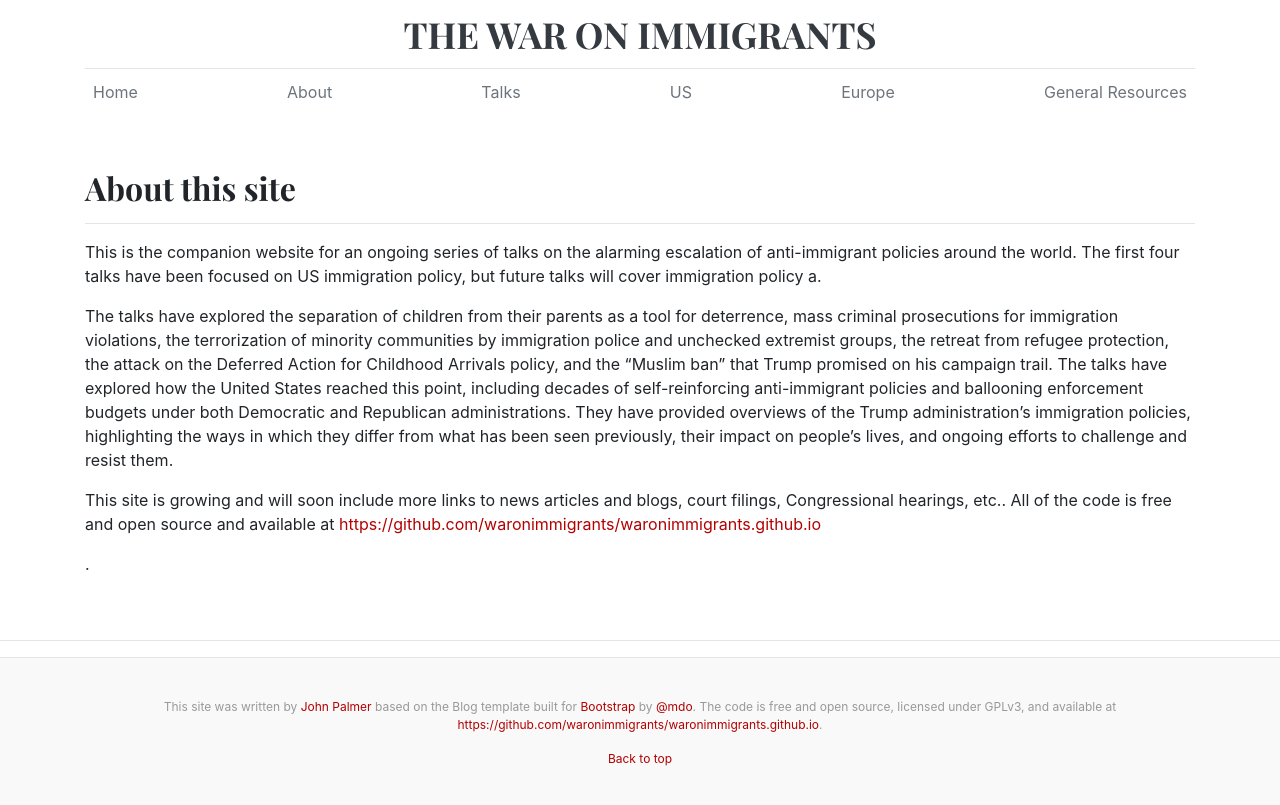
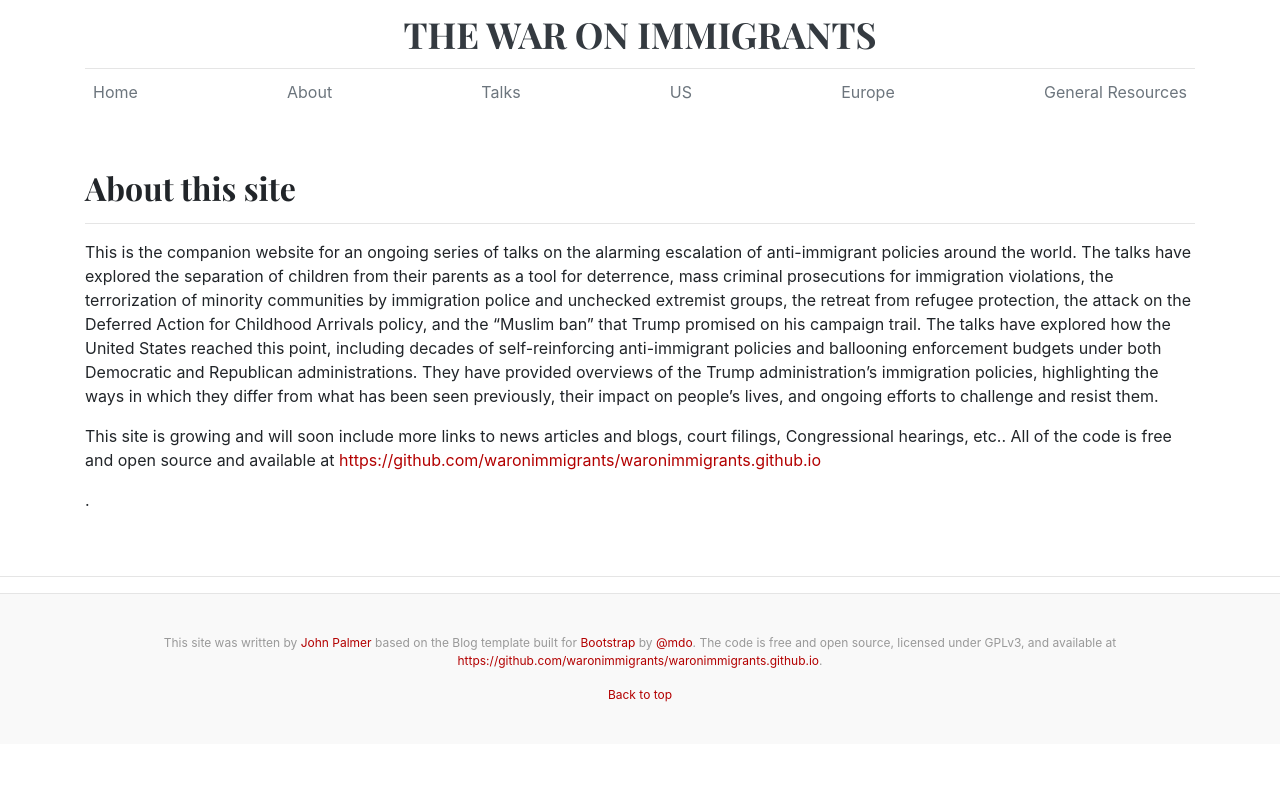
Before and after one commit to waronimmigrants/waronimmigrants.github.io, a Jekyll site: the page built from about.html, in a window 1280 px wide. Shown: the top 805 px of the page. Built offline with Jekyll 4.4.1, drawn with Linux system fonts in a browser that asks for light colours.

Commit message:
fixed text in about section

```diff
--- a/about.html
+++ b/about.html
@@ -24,9 +24,7 @@
 
 <hr>
 
-<p>This is the companion website for an ongoing series of talks on the alarming escalation of anti-immigrant policies around the world. The first four talks have been focused on US immigration policy, but future talks will cover immigration policy a.</p>
-
-<p>The talks have explored the separation of children from their parents as a tool for deterrence, mass criminal prosecutions for immigration violations, the terrorization of minority communities by immigration police and unchecked extremist groups, the retreat from refugee protection, the attack on the Deferred Action for Childhood Arrivals policy, and the “Muslim ban” that Trump promised on his campaign trail. The talks have explored how the United States reached this point, including decades of self-reinforcing anti-immigrant policies and ballooning enforcement budgets under both Democratic and Republican administrations. They have provided overviews of the Trump administration’s immigration policies, highlighting the ways in which they differ from what has been seen previously, their impact on people’s lives, and ongoing efforts to challenge and resist them.</p>
+<p>This is the companion website for an ongoing series of talks on the alarming escalation of anti-immigrant policies around the world. The talks have explored the separation of children from their parents as a tool for deterrence, mass criminal prosecutions for immigration violations, the terrorization of minority communities by immigration police and unchecked extremist groups, the retreat from refugee protection, the attack on the Deferred Action for Childhood Arrivals policy, and the “Muslim ban” that Trump promised on his campaign trail. The talks have explored how the United States reached this point, including decades of self-reinforcing anti-immigrant policies and ballooning enforcement budgets under both Democratic and Republican administrations. They have provided overviews of the Trump administration’s immigration policies, highlighting the ways in which they differ from what has been seen previously, their impact on people’s lives, and ongoing efforts to challenge and resist them.</p>
 
 <p>This site is growing and will soon include more links to news articles and blogs, court filings, Congressional hearings, etc.. All of the code is free and open source and available at  <a href="https://github.com/waronimmigrants/waronimmigrants.github.io">https://github.com/waronimmigrants/waronimmigrants.github.io</a></p>.
 
```
